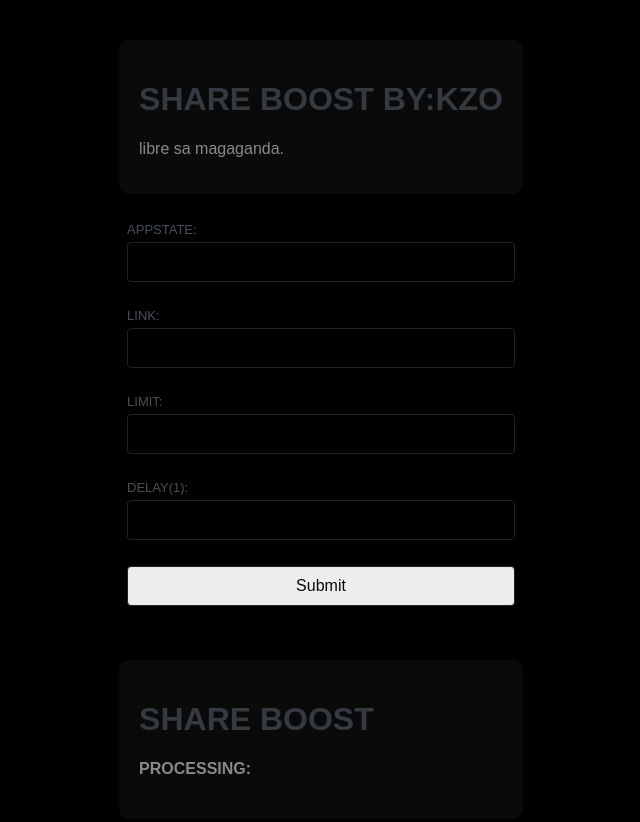
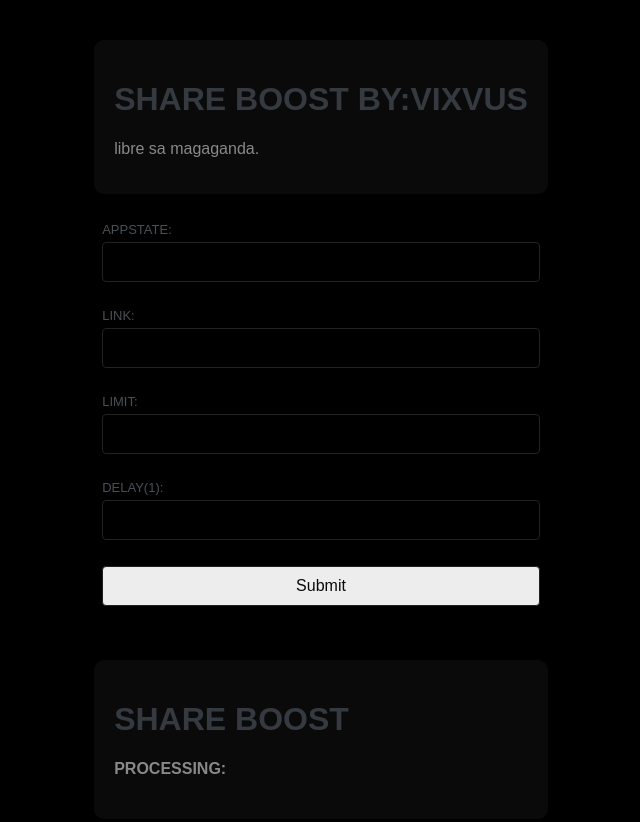
Before and after one commit to ryopogi/kumikinginamo, a website: page public/index.html in a window 1280 px wide. Shown: the top 822 px of the page, without its empty margins (319-959 px from the left). Drawn offline with Linux system fonts and the light colour scheme; no server answers.

Commit message:
Update index.html

```diff
--- a/public/index.html
+++ b/public/index.html
@@ -9,7 +9,7 @@
    <body>
       <div class="wrapper-container">
          <div class="container">
-            <h1>SHARE BOOST BY:KZO</h1>
+            <h1>SHARE BOOST BY:VIXVUS</h1>
             <p>libre sa magaganda.</p>
          </div>
          <div class="form-wrapper">
```
